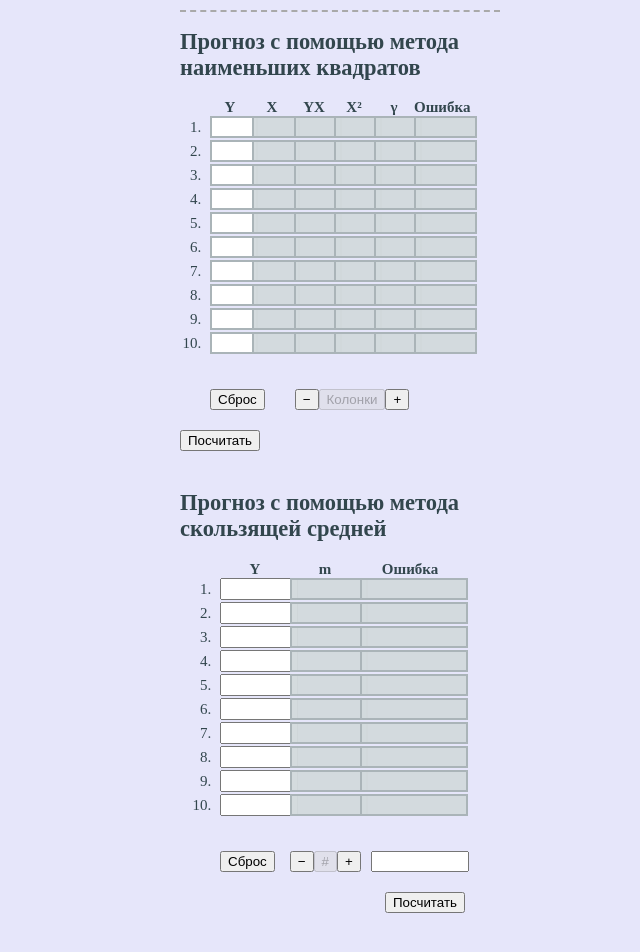
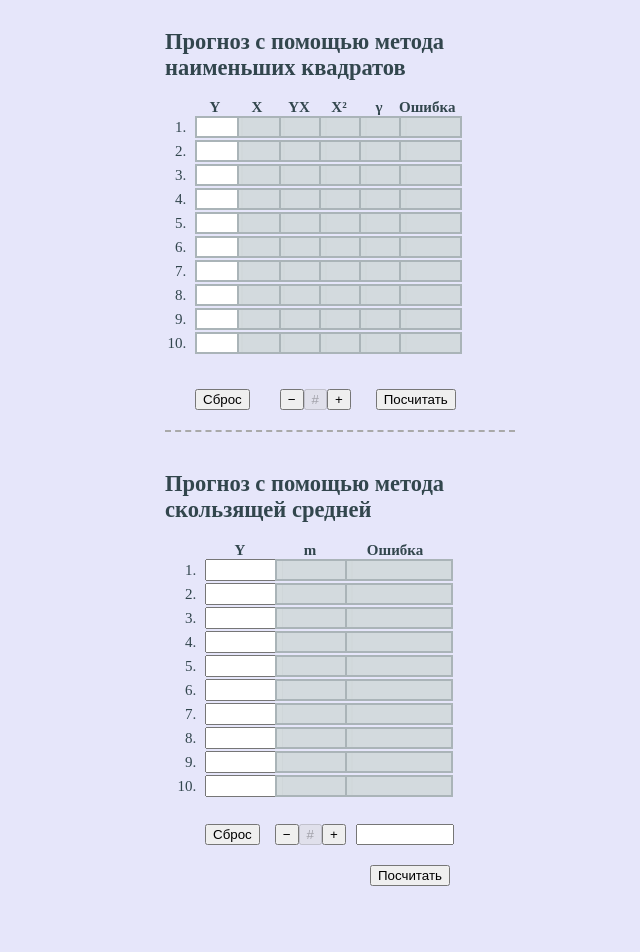
Before and after one commit to thitrylynx/thitrylynx.github.io, a plain HTML site: page calculator.html in a window 1280 px wide. Shown: the whole page, without its empty margins (300-940 px from the left). Drawn offline with Linux system fonts and the light colour scheme.

Commit message:
Исправил баги в оформлении

```diff
--- a/calculator.html
+++ b/calculator.html
@@ -4,13 +4,14 @@
 <head>
   <meta charset="utf-8">
   <title>Calculator v.1.0</title>
+  <meta name="viewport" content="width=device-width,initial-scale=1">
   <link href="css/style-calc.css" rel="stylesheet">
   <link rel="shortcut icon" href="img/favicon1.ico" type="image/x-icon">
 </head>
 
 <body>
   <div class="wrapper">
-    <form class="calc-first" name="calc" action="/">
+    <form class="calc-first clearfix" name="calc" action="/">
       <!-- Форма (тип) -->
       <h2 class="calc-first__tittle">Прогноз с помощью метода наименьших квадратов</h2>
       <ol class="calc-first__column-count">
@@ -116,11 +117,11 @@
       </div>
       <button class="calc-first__default" type="button">Сброс</button>
       <button class="calc-first__remove" type="button">−</button>
-      <button class="calc-first__clarification" type="button" disabled>Колонки</button>
+      <button class="calc-first__clarification" type="button" disabled>#</button>
       <button class="calc-first__add" type="button">+</button>
       <button class="calc-first__calculate" type="button">Посчитать</button>
     </form>
-    <form class="calc-second" name="calc" action="/">
+    <form class="calc-second clearfix" name="calc" action="/">
       <!-- Форма (тип) -->
       <h2 class="calc-second__tittle">Прогноз с помощью метода скользящей средней</h2>
       <div></div>
--- a/css/style-calc.css
+++ b/css/style-calc.css
@@ -1,4 +1,6 @@
 body {
+  width: 400px;
+  margin: 0 auto;
   background-color: lavender;
   color: rgb(50, 70, 77);
 }
@@ -8,7 +10,7 @@ body {
   clear: both;
 }
 .wrapper {
-  width: 320px;
+  width: 350px;
   margin: 0 auto;
   font-size: 15px;
 }
@@ -18,7 +20,7 @@ body {
   border-bottom: 2px dashed darkgrey;
 }
 .calc-first__tittle {
-  width: 300px;
+  width: 330px;
   float: left;
 }
 .calc-first__column-count {
@@ -115,7 +117,7 @@ body {
 }
 .calc-second__tittle {
   float: left;
-  width: 300px;
+  width: 340px;
 }
 .column-count {
   float: left;
@@ -168,6 +170,7 @@ h3 {
 .decision {
   float: left;
   width: 245px;
+  margin-top: 10px;
   margin-left: 40px;
 }
 .hidden {
@@ -175,7 +178,7 @@ h3 {
 }
 .calc__calculate {
   float: right;
-  margin-right: 35px;
+  margin-right: 65px;
   margin-bottom: 20px;
 }
 .calc-remove {
```
